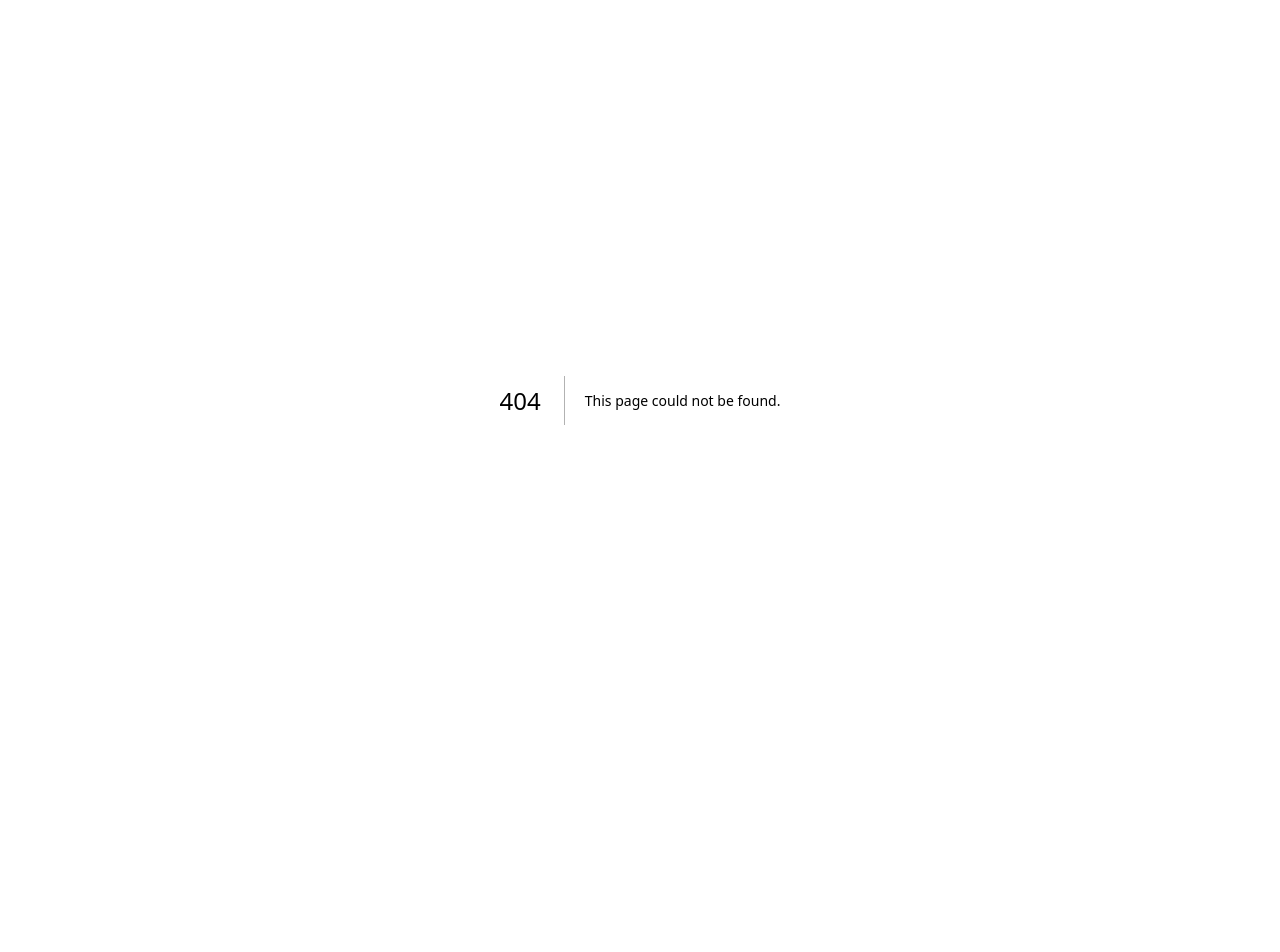
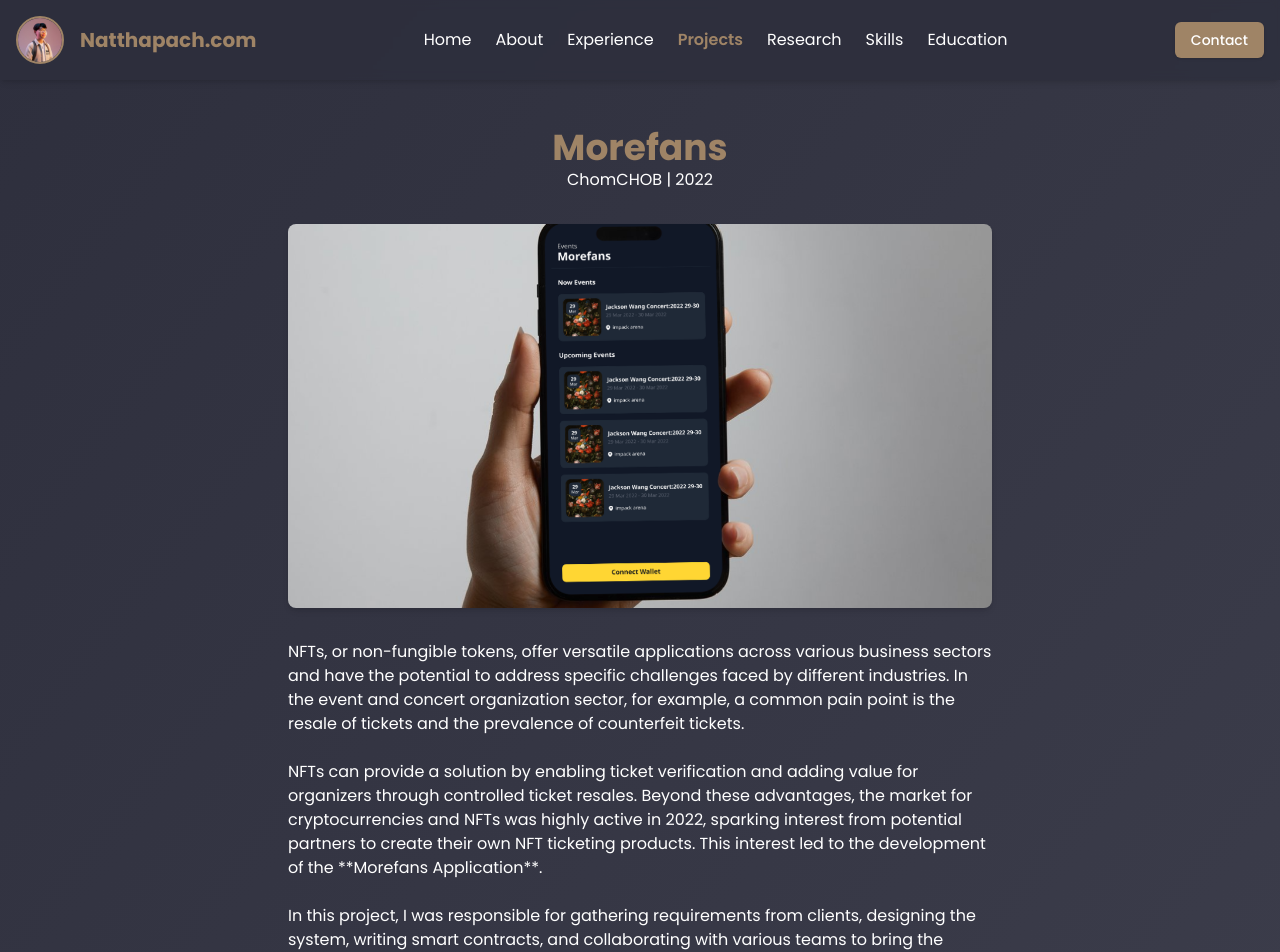
Before and after one commit to megapies/natthapach-profile-web, a Next.js app: page /projects/morefans in a window 1280 px wide. Before the commit this address had no page. Shown: the top 952 px of the page. Before the commit the page ends 800 px from the top, so only its background shows below. Built offline with nearby package versions, Linux system fonts and the light colour scheme.

Commit message:
src: morefans

```diff
--- /dev/null
+++ b/src/app/projects/morefans/page.tsx
@@ -0,0 +1,46 @@
+'use client'
+
+import { Footer } from "@/components/footer"
+import { NavBar } from "@/components/section/nav-bar"
+import { useState } from "react"
+
+export default function Page() {
+  const [activeSection, setActiveSection] = useState('projects')
+
+  return (
+    <div className="min-h-screen bg-gradient-to-br from-[#2E2F3D] to-[#3E3F4D] text-white font-['Poppins',sans-serif] overflow-x-hidden">
+      <style jsx global>{`
+        @import url('https://fonts.googleapis.com/css2?family=Poppins:wght@300;400;500;600;700&display=swap');
+        body {
+          overflow-x: hidden;
+        }
+      `}</style>
+      <header className="fixed top-0 left-0 right-0 z-50 bg-[#2E2F3D]/80 backdrop-blur-sm shadow-md">
+        <title>Natthapach Anuwattananon</title>
+        <NavBar activeSection={activeSection} setActiveSection={setActiveSection} />
+      </header>
+
+      <main className="pt-20 px-8">
+      <div className="container px-4 my-12 lg:px-64 w-full">
+        <h2 className="text-4xl font-bold text-center text-[#9F8466] mt-4">Morefans</h2>
+        <p className="text-center">ChomCHOB | 2022</p>
+        <img src='/projects/morefans/morefans-mockup.png' alt="cover" className="w-full md:h-96 rounded-lg object-cover my-8 shadow-md"/>
+        <p className="mb-6">
+          NFTs, or non-fungible tokens, offer versatile applications across various business sectors and have the potential to address specific challenges faced by different industries. In the event and concert organization sector, for example, a common pain point is the resale of tickets and the prevalence of counterfeit tickets.
+        </p>
+        <p className="mb-6">
+          NFTs can provide a solution by enabling ticket verification and adding value for organizers through controlled ticket resales. Beyond these advantages, the market for cryptocurrencies and NFTs was highly active in 2022, sparking interest from potential partners to create their own NFT ticketing products. This interest led to the development of the **Morefans Application**.
+        </p>
+        <p className="mb-6">
+          In this project, I was responsible for gathering requirements from clients, designing the system, writing smart contracts, and collaborating with various teams to bring the product to completion.
+        </p>
+        <img src='/projects/morefans/opensea.png' alt="cover" className="w-full rounded-lg object-cover my-8 shadow-md"/>
+        <p className="mb-6">
+          Although the product ultimately did not reach the market due to business-related reasons, the process demonstrated the potential of NFT technology in transforming the event and ticketing landscape.
+        </p>
+      </div>
+      </main>
+      <Footer/>
+    </div>
+  )
+}
--- a/src/components/data/projects.ts
+++ b/src/components/data/projects.ts
@@ -118,10 +118,10 @@ job handling, pub/sub systems, and more.`
   {
     name: "Morefans - NFT Ticket",
     year: '2022',
-    image: '/projects/HR Tech.jpg',
+    image: '/projects/morefans/morefans-mockup.png',
     company: 'ChomCHOB',
     url: '/projects/morefans',
-    description: '',
+    description: 'NFT Event Ticket System and Application',
     details: '',
   },
   {
```
Also changed, not shown: public/projects/morefans/morefans-mockup.png (added), public/projects/morefans/opensea.png (added).
